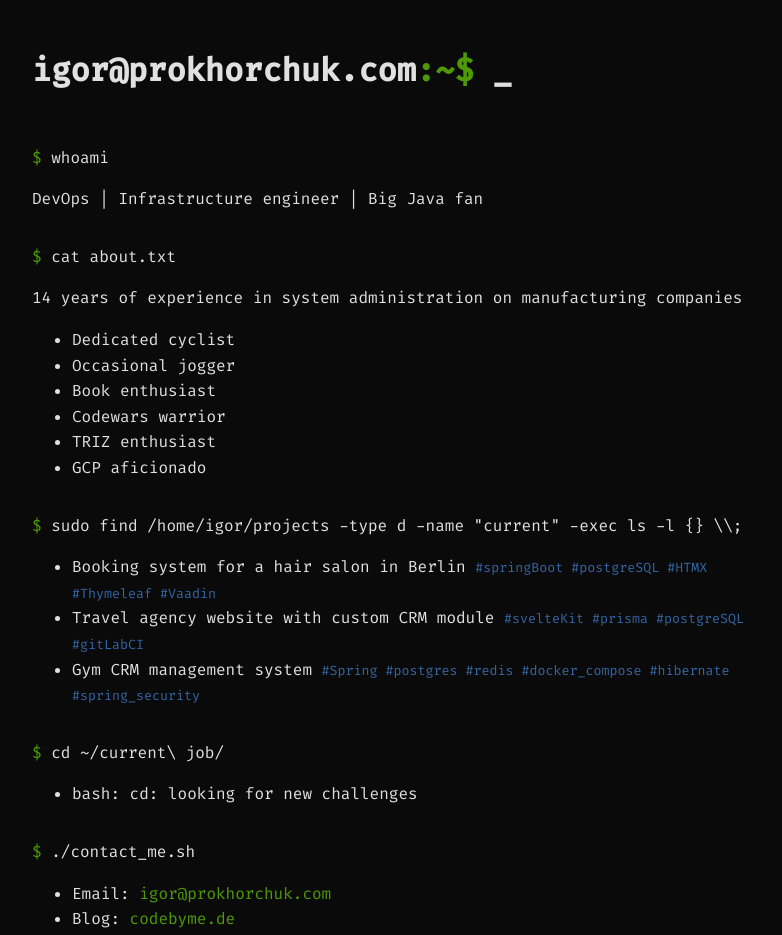
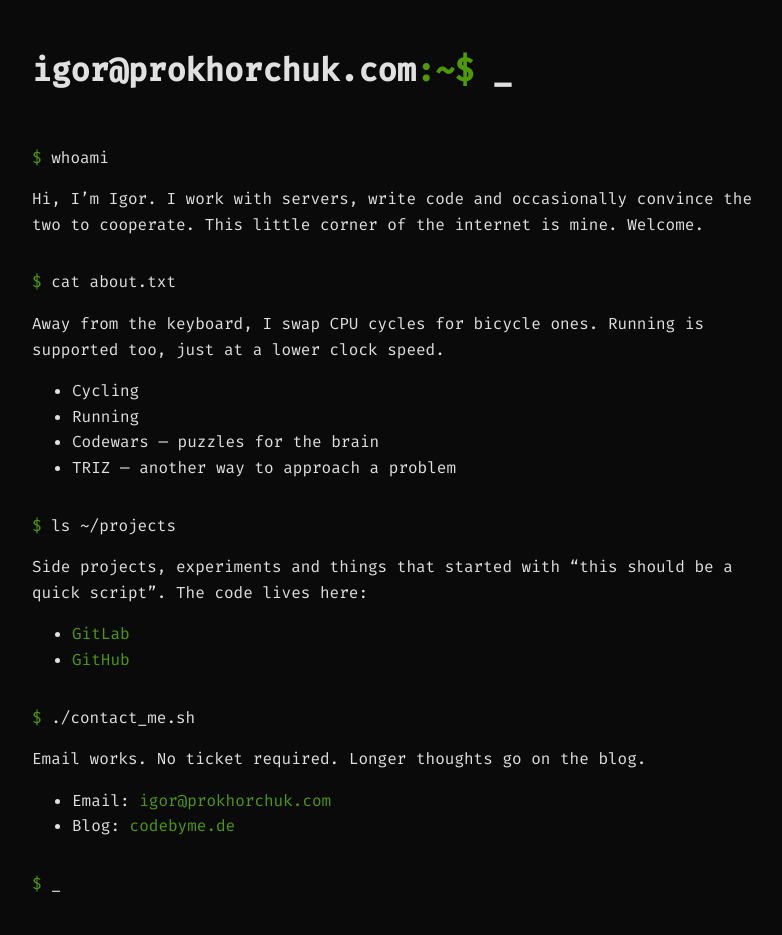
Before and after one commit to IgorProkhorchuk/prokhorchuk.com, a SvelteKit app in the folder svelte-kit/: page / in a window 1280 px wide. Shown: the top 935 px of the page, without its empty margins (232-1014 px from the left). Built offline with nearby package versions, Linux system fonts and the light colour scheme.

Commit message:
feat(home): reshape the homepage into a personal calling card
Keep the terminal presentation, add approachable English and German copy, and replace resume-style project and job sections with profile links.

```diff
--- a/svelte-kit/src/lib/i18n.ts
+++ b/svelte-kit/src/lib/i18n.ts
@@ -28,43 +28,31 @@ export const titleFrames = [
 export const translations = {
 	en: {
 
-		'whoami-description': 'DevOps | Infrastructure engineer | Big Java fan',
-		'about-summary': '14 years of experience in system administration on manufacturing companies',
-		'about-cyclist': 'Dedicated cyclist',
-		'about-jogger': 'Occasional jogger',
-		'about-books': 'Book enthusiast',
-		'about-codewars': 'Codewars warrior',
-		'about-triz': 'TRIZ enthusiast',
-		'about-gcp': 'GCP aficionado',
-		'project-booking': 'Booking system for a hair salon in Berlin',
-		'project-toptravel': 'Travel agency website with custom CRM module',
-		'project-gymcrm': 'Gym CRM management system',
-		'job-search': 'bash: cd: looking for new challenges',
+		'whoami-description': "Hi, I’m Igor. I work with servers, write code and occasionally convince the two to cooperate. This little corner of the internet is mine. Welcome.",
+		'about-summary': 'Away from the keyboard, I swap CPU cycles for bicycle ones. Running is supported too, just at a lower clock speed.',
+		'about-cyclist': 'Cycling',
+		'about-jogger': 'Running',
+		'about-codewars': 'Codewars — puzzles for the brain',
+		'about-triz': 'TRIZ — another way to approach a problem',
+		'projects-summary': 'Side projects, experiments and things that started with “this should be a quick script”. The code lives here:',
+		'contact-summary': 'Email works. No ticket required. Longer thoughts go on the blog.',
 		'contact-email-label': 'Email',
 		'contact-blog-label': 'Blog',
-		'contact-gitlab-label': 'GitLab',
-		'contact-github-label': 'GitHub',
 		'link-impressum': 'Impressum',
 		'link-datenschutz': 'Datenschutz'
 	},
 	de: {
 
-		'whoami-description': 'DevOps | Infrastruktur-Ingenieur | Großer Java-Fan',
-		'about-summary': '14 Jahre Erfahrung in Systemadministration in Produktionsfirmen',
-		'about-cyclist': 'Ein engagierter Radler',
-		'about-jogger': 'Gelegentlicher Jogger',
-		'about-books': 'Bücher-Narr',
-		'about-codewars': 'Codewars-Krieger',
-		'about-triz': 'TRIZ-Enthusiast',
-		'about-gcp': 'GCP Aficionado',
-		'project-booking': 'Buchungssystem für einen Friseursalon in Berlin',
-		'project-toptravel': 'Reisebüro-Website mit eigenem CRM-Modul',
-		'project-gymcrm': 'Gym CRM-Verwaltungssystem',
-		'job-search': 'bash: cd: auf der Suche nach neuen Herausforderungen',
+		'whoami-description': 'Hallo, ich bin Igor. Ich kümmere mich um Server, schreibe Code und überrede die beiden gelegentlich zur Zusammenarbeit. Dieses kleine Stück Internet gehört mir. Willkommen.',
+		'about-summary': 'Abseits der Tastatur tausche ich CPU-Takte gegen Pedaltritte. Laufen wird auch unterstützt, allerdings mit niedrigerer Taktfrequenz.',
+		'about-cyclist': 'Radfahren',
+		'about-jogger': 'Laufen',
+		'about-codewars': 'Codewars — Rätsel für den Kopf',
+		'about-triz': 'TRIZ — Probleme mal anders angehen',
+		'projects-summary': 'Nebenprojekte, Experimente und Dinge, die mit „Das ist doch nur ein kleines Skript“ anfingen. Der Code liegt hier:',
+		'contact-summary': 'Eine E-Mail reicht. Kein Ticket nötig. Längere Gedanken stehen im Blog.',
 		'contact-email-label': 'E-Mail',
 		'contact-blog-label': 'Blog',
-		'contact-gitlab-label': 'GitLab',
-		'contact-github-label': 'GitHub',
 		'link-impressum': 'Impressum',
 		'link-datenschutz': 'Datenschutz'
 	}
--- a/svelte-kit/src/routes/(terminal)/+page.svelte
+++ b/svelte-kit/src/routes/(terminal)/+page.svelte
@@ -9,8 +9,6 @@
     type TranslationKey,
   } from "$lib/i18n";
 
-  type Project = { href: string; key: TranslationKey; tagline?: string };
-
   const aboutLinks: Array<{ href: string; key: TranslationKey }> = [
     {
       href: "/cyclist",
@@ -20,31 +18,11 @@
       href: "/jogger",
       key: "about-jogger",
     },
-    { href: "/books", key: "about-books" },
     {
       href: "https://www.codewars.com/users/prokhor-chuck",
       key: "about-codewars",
     },
     { href: "/triz", key: "about-triz" },
-    { href: "https://g.dev/ihorprokhorchuk", key: "about-gcp" },
-  ];
-
-  const projects: Project[] = [
-    {
-      href: "https://cut-by-me.de/",
-      key: "project-booking",
-      tagline: "#springBoot #postgreSQL #HTMX #Thymeleaf #Vaadin",
-    },
-    {
-      href: "https://gitlab.com/IgorProkhorchuk/toptravel_ck_ua",
-      key: "project-toptravel",
-      tagline: "#svelteKit #prisma #postgreSQL #gitLabCI",
-    },
-    {
-      href: "https://gitlab.com/IgorProkhorchuk/gym_crm",
-      key: "project-gymcrm",
-      tagline: "#Spring #postgres #redis #docker_compose #hibernate #spring_security",
-    },
   ];
 
   const titleTick = () => {
@@ -67,7 +45,7 @@
   <title>{fallbackTitle}</title>
   <meta
     name="description"
-    content="Igor Prokhorchuk — DevOps and infrastructure engineer. Cycling, Java, and well-behaved deployments."
+    content="Igor Prokhorchuk — servers, code and life beyond the terminal. A few links and a way to get in touch."
   />
 </svelte:head>
 
@@ -94,31 +72,17 @@
 </div>
 
 <div class="section">
-  <p>
-    <span class="prompt">$</span> sudo find /home/igor/projects -type d -name "current"
-    -exec ls -l &#123;&#125; \\;
-  </p>
+  <p><span class="prompt">$</span> ls ~/projects</p>
+  <p>{t(locale, "projects-summary")}</p>
   <ul>
-    {#each projects as project}
-      <li>
-        <a href={project.href}>{t(locale, project.key)}</a>
-        {#if project.tagline}
-          <span class="tag">{project.tagline}</span>
-        {/if}
-      </li>
-    {/each}
-  </ul>
-</div>
-
-<div class="section">
-  <p><span class="prompt">$</span> cd ~/current\ job/</p>
-  <ul>
-    <li>{t(locale, "job-search")}</li>
+    <li><a href="https://gitlab.com/IgorProkhorchuk" class="linkContacts">GitLab</a></li>
+    <li><a href="https://github.com/IgorProkhorchuk" class="linkContacts">GitHub</a></li>
   </ul>
 </div>
 
 <div class="section">
   <p><span class="prompt">$</span> ./contact_me.sh</p>
+  <p>{t(locale, "contact-summary")}</p>
   <ul>
     <li>
       <span>{t(locale, "contact-email-label")}</span>:
@@ -129,14 +93,6 @@
     <li>
       <span>{t(locale, "contact-blog-label")}</span>:
       <a href="https://codebyme.de" class="linkContacts">codebyme.de</a>
-    </li>
-    <li>
-      <span>{t(locale, "contact-gitlab-label")}</span>:
-      <a href="https://gitlab.com/IgorProkhorchuk" class="linkContacts">gitlab.com/IgorProkhorchuk</a>
-    </li>
-    <li>
-      <span>{t(locale, "contact-github-label")}</span>:
-      <a href="https://github.com/IgorProkhorchuk" class="linkContacts">github.com/IgorProkhorchuk</a>
     </li>
   </ul>
 </div>
```
